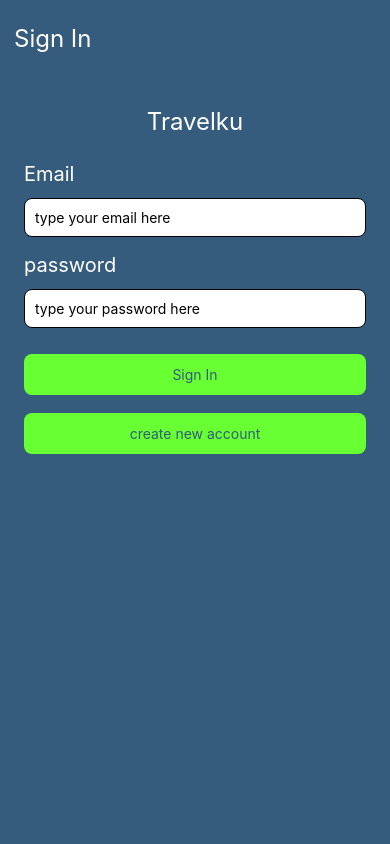
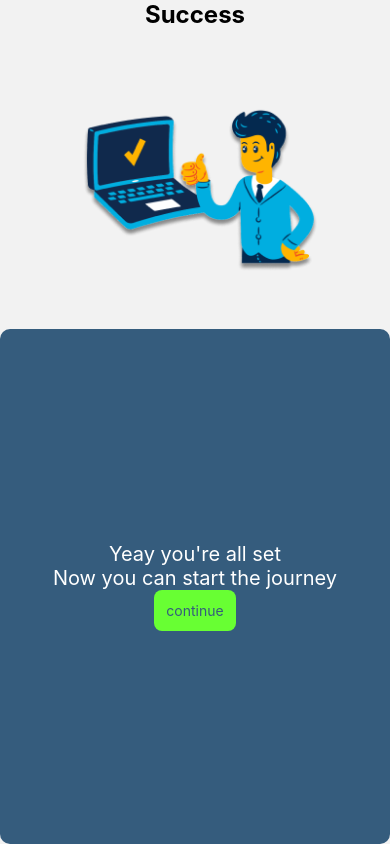
Before and after one commit to devnubie/Travelku-app, a React Native app: screen /SignUp in a window 390 px wide. Built offline with nearby package versions, Linux system fonts and the light colour scheme.

Commit message:
add success page
make success page

```diff
--- a/src/pages/SignUp/index.js
+++ b/src/pages/SignUp/index.js
@@ -23,7 +23,12 @@ const SignUp = ({navigation}) => {
         </View>
         <Gap height={15} />
         <View style={styles.button}>
-          <Button color="#68FF33" text="Sign Up" textColor="#355C7D" />
+          <Button
+            color="#68FF33"
+            text="Sign Up"
+            textColor="#355C7D"
+            onPress={() => navigation.navigate('SuccessSignUp')}
+          />
         </View>
       </View>
     </View>
--- /dev/null
+++ b/src/pages/SuccessSignUp/index.js
@@ -0,0 +1,52 @@
+import React from 'react';
+import {StyleSheet, Text, View, Image} from 'react-native';
+import successImg from '../../assets/img/success-ilu.png';
+import {Button} from '../../components';
+
+const SuccessSignUp = () => {
+  return (
+    <View style={styles.page}>
+      <View style={styles.container}>
+        <Text style={styles.successTxt}>Success</Text>
+        <Image style={styles.img} source={successImg} />
+      </View>
+      <View style={styles.contentContainer}>
+        <Text style={styles.contenTxt}>Yeay you're all set</Text>
+        <Text style={styles.contenTxt}>Now you can start the journey</Text>
+        <Button text="continue" color="#68FF33" textColor="#355C7D" />
+      </View>
+    </View>
+  );
+};
+
+export default SuccessSignUp;
+
+const styles = StyleSheet.create({
+  page: {
+    flex: 1,
+  },
+  container: {
+    alignItems: 'center',
+    justifyContent: 'center',
+  },
+  img: {
+    width: 300,
+    height: 300,
+  },
+  successTxt: {
+    fontSize: 24,
+    color: '355C7D',
+    fontWeight: 'bold',
+  },
+  contentContainer: {
+    flex: 1,
+    backgroundColor: '#355C7D',
+    justifyContent: 'center',
+    alignItems: 'center',
+    borderRadius: 10,
+  },
+  contenTxt: {
+    fontSize: 20,
+    color: '#FFFFFF',
+  },
+});
--- a/src/pages/index.js
+++ b/src/pages/index.js
@@ -1,5 +1,6 @@
 import SplashScreen from './SplashScreen';
 import SignIn from './SignIn';
 import SignUp from './SignUp';
+import SuccessSignUp from './SuccessSignUp';
 
-export {SplashScreen, SignIn, SignUp};
+export {SplashScreen, SignIn, SignUp, SuccessSignUp};
--- a/src/router/index.js
+++ b/src/router/index.js
@@ -1,13 +1,13 @@
-import { createNativeStackNavigator } from '@react-navigation/native-stack';
+import {createNativeStackNavigator} from '@react-navigation/native-stack';
 import React from 'react';
-import { SignIn, SignUp, SplashScreen } from '../pages';
+import {SignIn, SignUp, SplashScreen, SuccessSignUp} from '../pages';
 
 const Stack = createNativeStackNavigator();
 
 const Router = () => {
-    return(
+  return (
     <Stack.Navigator>
-        <Stack.Screen
+      {/* <Stack.Screen
         name="SplashScreen"
         component={SplashScreen}
         options={{headerShown: false}}
@@ -23,9 +23,15 @@ const Router = () => {
         name="SignUp"
         component={SignUp}
         options={{headerShown: false}}
+      /> */}
+
+      <Stack.Screen
+        name="SuccessSignUp"
+        component={SuccessSignUp}
+        options={{headerShown: false}}
       />
     </Stack.Navigator>
   );
-}
+};
 
 export default Router;
```
Also changed, not shown: src/assets/img/success-ilu.png (added). Lines whose indentation alone changed are shown as unchanged.
